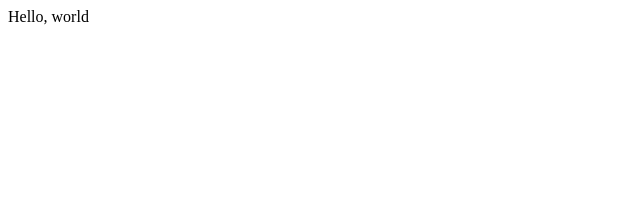
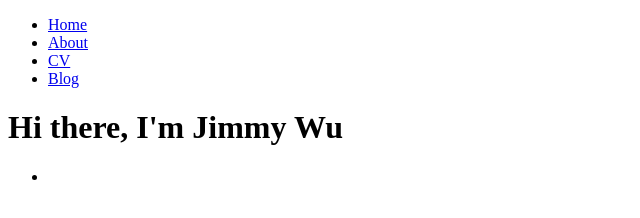
Before and after one commit to zhiming523/jwu, a plain HTML site: page index.html in a window 1280 px wide. Shown: the whole page, without its empty margins (0-640 px from the left). Drawn offline with Linux system fonts and the light colour scheme.

Commit message:
Updated index.html

```diff
--- a/index.html
+++ b/index.html
@@ -1 +1,26 @@
-Hello, world
+<!DOCTYPE html>
+<html>
+	<head>
+		<title>Hank Quinlan, Horrible Cop</title>
+	</head>
+	<body>
+		<nav>
+    		<ul>
+        		<li><a href="/">Home</a></li>
+	        	<li><a href="/about">About</a></li>
+        		<li><a href="/cv">CV</a></li>
+        		<li><a href="/blog">Blog</a></li>
+    		</ul>
+		</nav>
+		<div class="container">
+    		<div class="blurb">
+        		<h1>Hi there, I'm Jimmy Wu</h1>
+				</div><!-- /.blurb -->
+		</div><!-- /.container -->
+		<footer>
+    		<ul>
+          <li></li>
+  			</ul>
+		</footer>
+	</body>
+</html>
```
